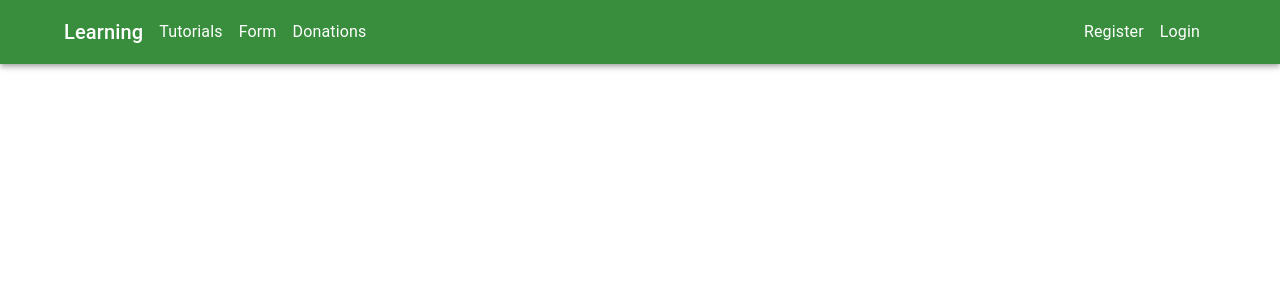
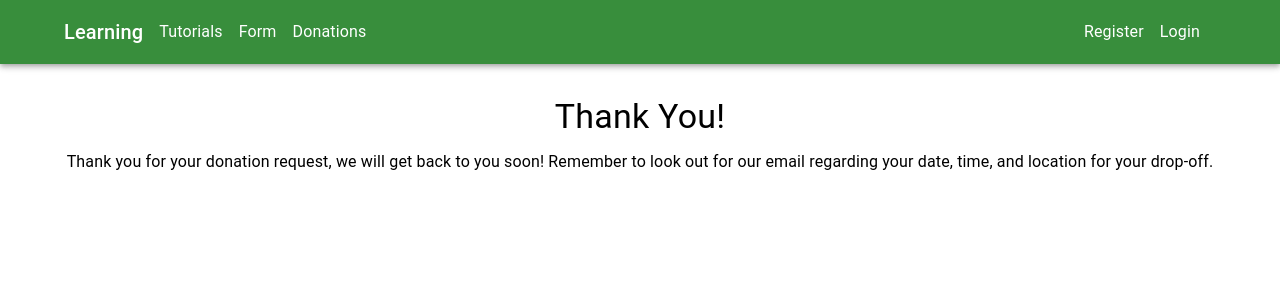
Before and after one commit to jambupink/EDP_FrontEnd, a React (Vite) app in the folder Frontend/learning-react-app/: page /donation-submission in a window 1280 px wide. Shown: the top 300 px of the page. Built offline with nearby package versions, Linux system fonts and the light colour scheme.

Commit message:
DonationSubmission page

```diff
--- a/Frontend/learning-react-app/src/App.jsx
+++ b/Frontend/learning-react-app/src/App.jsx
@@ -13,6 +13,9 @@ import Login from './pages/Login';
 import http from './http';
 import UserContext from './contexts/UserContext';
 import Donations from './pages/Donations';
+import DonationSubmission from './pages/DonationSubmission';
+
+
 
 function App() {
   const [user, setUser] = useState(null);
@@ -73,6 +76,9 @@ function App() {
               <Route path={"/login"} element={<Login />} />
               <Route path={"/form"} element={<MyForm />} />
               <Route path={"/donations"} element={<Donations />} />
+              <Route path="/donation-submission" element={<DonationSubmission />} />
+
+
             </Routes>
           </Container>
         </ThemeProvider>
--- /dev/null
+++ b/Frontend/learning-react-app/src/pages/DonationSubmission.jsx
@@ -0,0 +1,17 @@
+import React from 'react';
+import { Box, Typography } from '@mui/material';
+
+function DonationSubmission() {
+    return (
+        <Box sx={{ textAlign: 'center', mt: 4 }}>
+            <Typography variant="h4" gutterBottom>
+                Thank You!
+            </Typography>
+            <Typography variant="body1">
+                Thank you for your donation request, we will get back to you soon! Remember to look out for our email regarding your date, time, and location for your drop-off.
+            </Typography>
+        </Box>
+    );
+}
+
+export default DonationSubmission;
--- a/Frontend/learning-react-app/src/pages/Donations.jsx
+++ b/Frontend/learning-react-app/src/pages/Donations.jsx
@@ -51,6 +51,7 @@ function Donation() {
                 .then((res) => {
                     console.log(res.data);
                     toast.success(`Donation form submitted successfully. Reference = ${res.data.id}`);
+                    window.location.href = "/donation-submission"; //link to DonationSubmission
                 });
         }
     });
```
